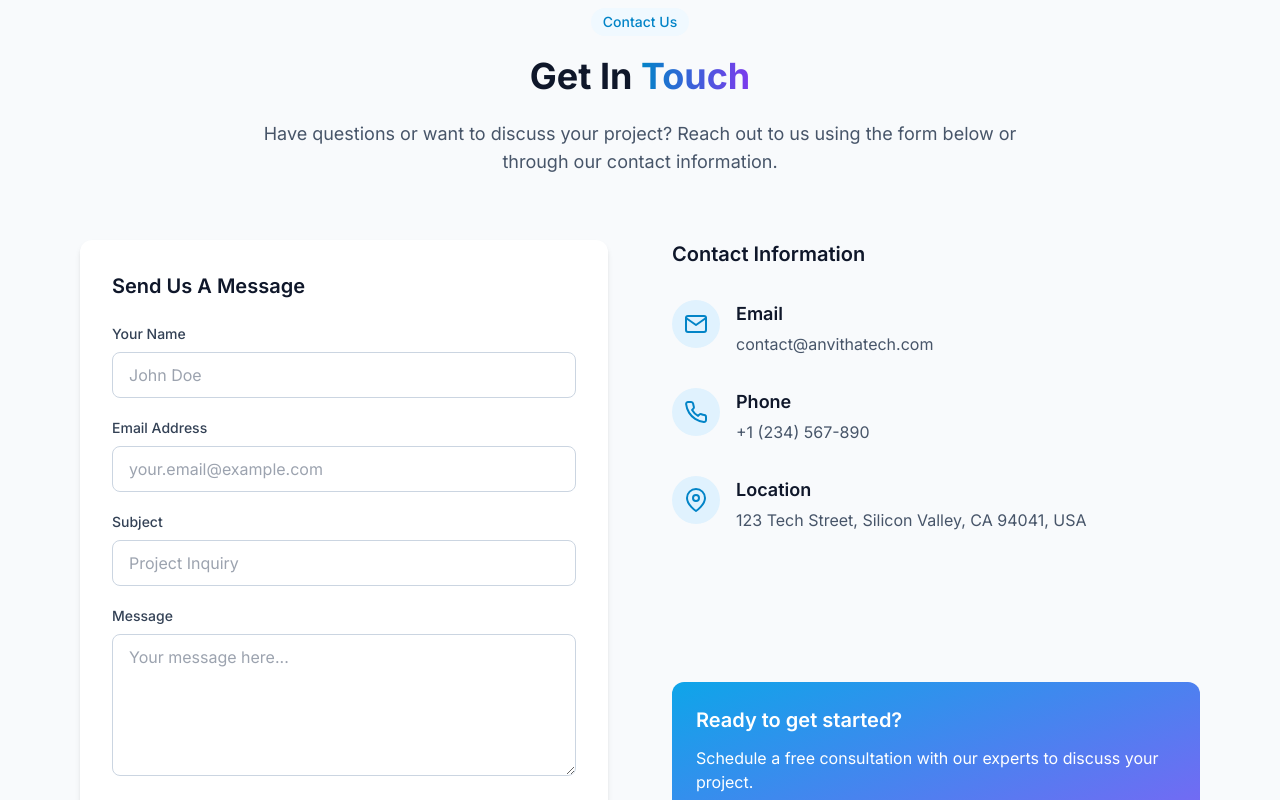
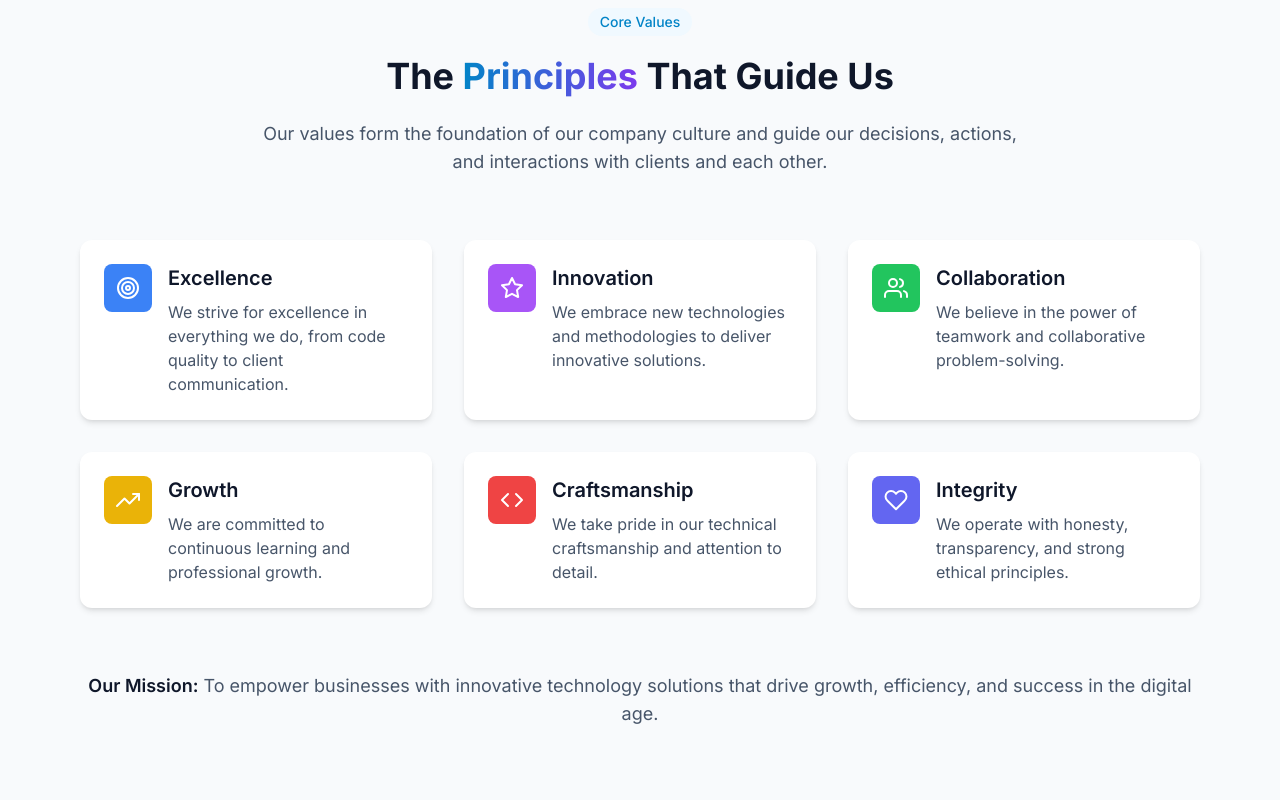
Before and after one commit to shitaanshus27/anvitha-tech-new, a Next.js app: page /about in a window 1280 px wide. Shown: the part 1560-2360 px from the top of the page. Built offline with nearby package versions, Linux system fonts and the light colour scheme.

Commit message:
Add our-values component for about page

```diff
--- /dev/null
+++ b/components/pages/about/our-values.tsx
@@ -0,0 +1,148 @@
+"use client";
+
+import { useRef } from "react";
+import { motion, useInView } from "framer-motion";
+import { cn } from "@/lib/utils";
+import {
+  FiTarget,
+  FiStar,
+  FiUsers,
+  FiTrendingUp,
+  FiCode,
+  FiHeart
+} from "react-icons/fi";
+
+interface Value {
+  icon: React.ComponentType;
+  title: string;
+  description: string;
+  color: string;
+}
+
+const values: Value[] = [
+  {
+    icon: FiTarget,
+    title: "Excellence",
+    description: "We strive for excellence in everything we do, from code quality to client communication.",
+    color: "bg-blue-500",
+  },
+  {
+    icon: FiStar,
+    title: "Innovation",
+    description: "We embrace new technologies and methodologies to deliver innovative solutions.",
+    color: "bg-purple-500",
+  },
+  {
+    icon: FiUsers,
+    title: "Collaboration",
+    description: "We believe in the power of teamwork and collaborative problem-solving.",
+    color: "bg-green-500",
+  },
+  {
+    icon: FiTrendingUp,
+    title: "Growth",
+    description: "We are committed to continuous learning and professional growth.",
+    color: "bg-yellow-500",
+  },
+  {
+    icon: FiCode,
+    title: "Craftsmanship",
+    description: "We take pride in our technical craftsmanship and attention to detail.",
+    color: "bg-red-500",
+  },
+  {
+    icon: FiHeart,
+    title: "Integrity",
+    description: "We operate with honesty, transparency, and strong ethical principles.",
+    color: "bg-indigo-500",
+  },
+];
+
+export default function OurValues() {
+  const ref = useRef<HTMLElement>(null);
+  const isInView = useInView(ref, { once: false, amount: 0.1 });
+
+  return (
+    <section
+      ref={ref}
+      className={cn(
+        "py-16 md:py-24 bg-slate-50 dark:bg-slate-800",
+        "transition-opacity duration-1000",
+        isInView ? "opacity-100" : "opacity-0"
+      )}
+    >
+      <div className="container">
+        <div className="text-center max-w-3xl mx-auto mb-16">
+          <motion.span
+            initial={{ opacity: 0, y: 20 }}
+            animate={isInView ? { opacity: 1, y: 0 } : { opacity: 0, y: 20 }}
+            transition={{ duration: 0.5 }}
+            className="inline-block px-3 py-1 mb-5 text-sm font-medium rounded-full bg-primary-50 dark:bg-primary-900/30 text-primary-600 dark:text-primary-400"
+          >
+            Core Values
+          </motion.span>
+
+          <motion.h2
+            initial={{ opacity: 0, y: 20 }}
+            animate={isInView ? { opacity: 1, y: 0 } : { opacity: 0, y: 20 }}
+            transition={{ duration: 0.5, delay: 0.1 }}
+            className="heading-2 mb-6"
+          >
+            The <span className="gradient-text">Principles</span> That Guide Us
+          </motion.h2>
+
+          <motion.p
+            initial={{ opacity: 0, y: 20 }}
+            animate={isInView ? { opacity: 1, y: 0 } : { opacity: 0, y: 20 }}
+            transition={{ duration: 0.5, delay: 0.2 }}
+            className="text-lg text-slate-600 dark:text-slate-400"
+          >
+            Our values form the foundation of our company culture and guide our decisions,
+            actions, and interactions with clients and each other.
+          </motion.p>
+        </div>
+
+        <div className="grid grid-cols-1 md:grid-cols-2 lg:grid-cols-3 gap-8">
+          {values.map((value, index) => {
+            const Icon = value.icon;
+
+            return (
+              <motion.div
+                key={value.title}
+                initial={{ opacity: 0, y: 30 }}
+                animate={isInView ? { opacity: 1, y: 0 } : { opacity: 0, y: 30 }}
+                transition={{ duration: 0.5, delay: 0.1 + index * 0.1 }}
+                className="bg-white dark:bg-slate-900 rounded-xl p-6 shadow-md hover:shadow-lg transition-shadow"
+              >
+                <div className="flex items-start">
+                  <div className={cn("p-3 rounded-lg text-white", value.color)}>
+                    <Icon size={24} />
+                  </div>
+                  <div className="ml-4">
+                    <h3 className="text-xl font-semibold mb-2 text-slate-900 dark:text-white">
+                      {value.title}
+                    </h3>
+                    <p className="text-slate-600 dark:text-slate-400">
+                      {value.description}
+                    </p>
+                  </div>
+                </div>
+              </motion.div>
+            );
+          })}
+        </div>
+
+        <motion.div
+          initial={{ opacity: 0, y: 30 }}
+          animate={isInView ? { opacity: 1, y: 0 } : { opacity: 0, y: 30 }}
+          transition={{ duration: 0.5, delay: 0.8 }}
+          className="mt-16 text-center"
+        >
+          <p className="text-lg text-slate-600 dark:text-slate-400">
+            <span className="font-semibold text-slate-900 dark:text-white">Our Mission:</span> To empower businesses with innovative technology solutions that drive growth, efficiency, and success in the digital age.
+          </p>
+        </motion.div>
+      </div>
+    </section>
+  );
+}
```
